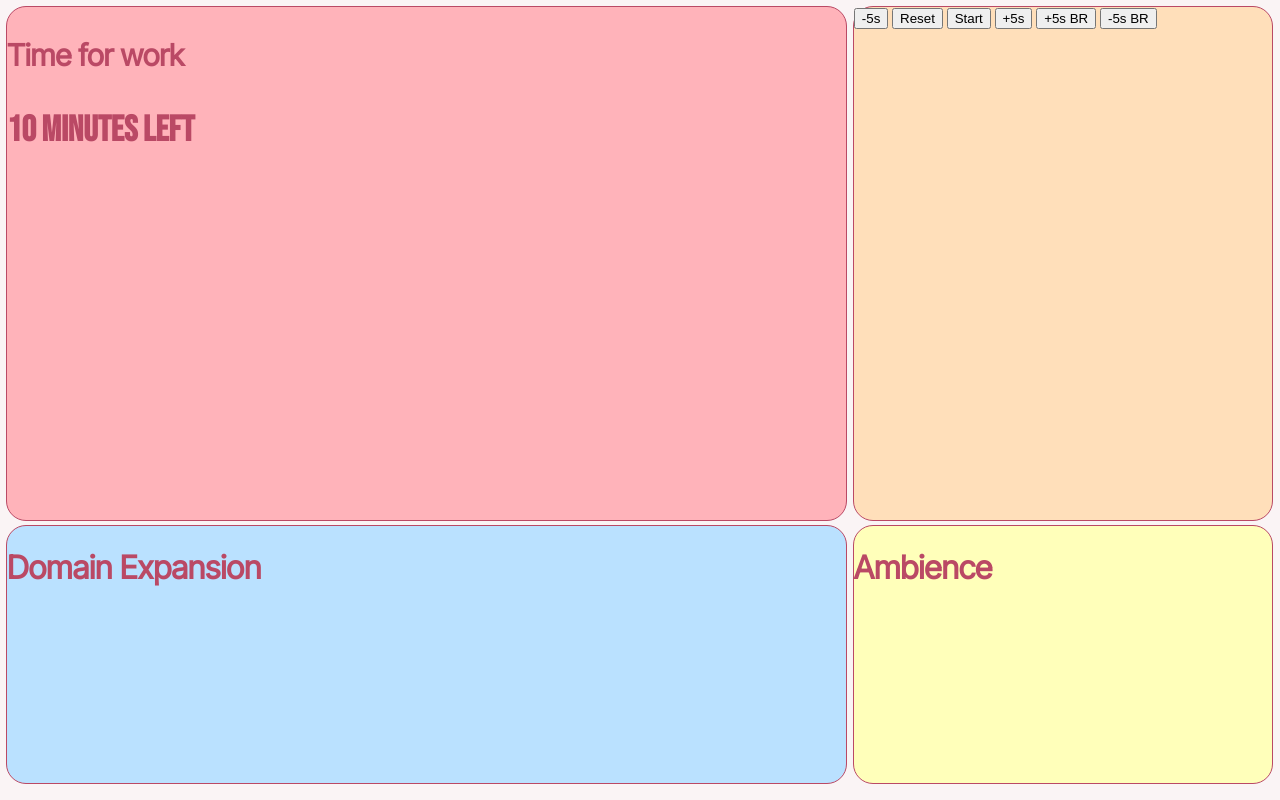
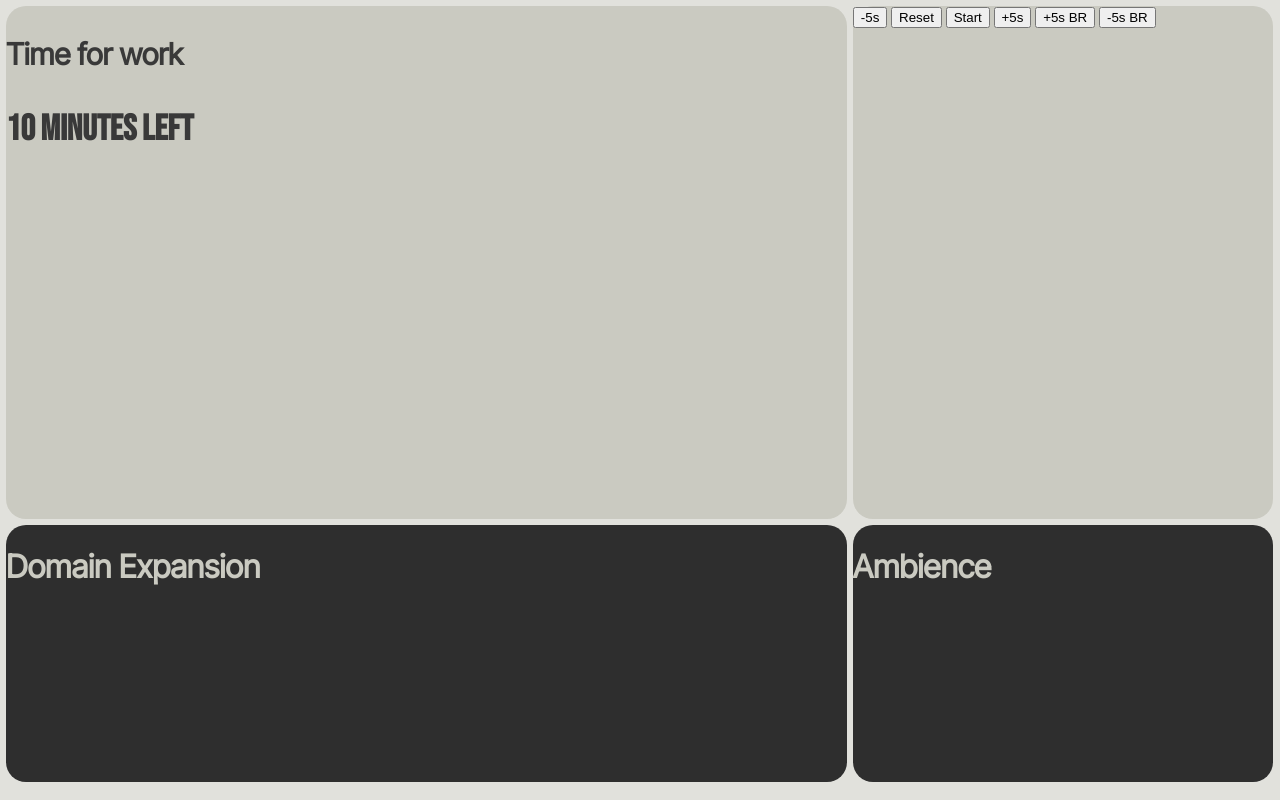
Before and after one commit to afnank19/pomodoro-electron, an Electron app: page src/index.html in a window 1280 px wide. Drawn offline with Linux system fonts and the light colour scheme.

Commit message:
new colour scheme, design changes

```diff
--- a/src/index.css
+++ b/src/index.css
@@ -3,12 +3,12 @@
 
 
 body{
-    background-color: #faf4f5;
+    background-color: #e1e1dc;
     margin: 0px;
     font-family: 'Inter Tight',serif;
     overflow-x: hidden;
     overflow-y: hidden;
-    color: #ba4965;
+    color: #393939;
     display: flex;
     flex-direction: column;
 }
@@ -35,21 +35,20 @@ body{
 }
 .card{
   height: 100%;
-  border-width: 1px;
-  border-style: solid;
-  border-color: #ba4965;
-  background-color: #ffd1dc;
+  background-color: #cacac1;
   border-radius: 20px;
 }
 .timer-card{
-  background-color:#ffb3ba;
+
 }
 .control-panel-card{
-  background-color:#ffdfba;
+
 }
 .ambience-card{
-  background-color:#ffffba;
+  color: #cacac1;
+  background-color: #2e2e2e;
 }
 .bottom-card{
-  background-color: #bae1ff;
+  color: #cacac1;
+  background-color: #2e2e2e;
 }
```
